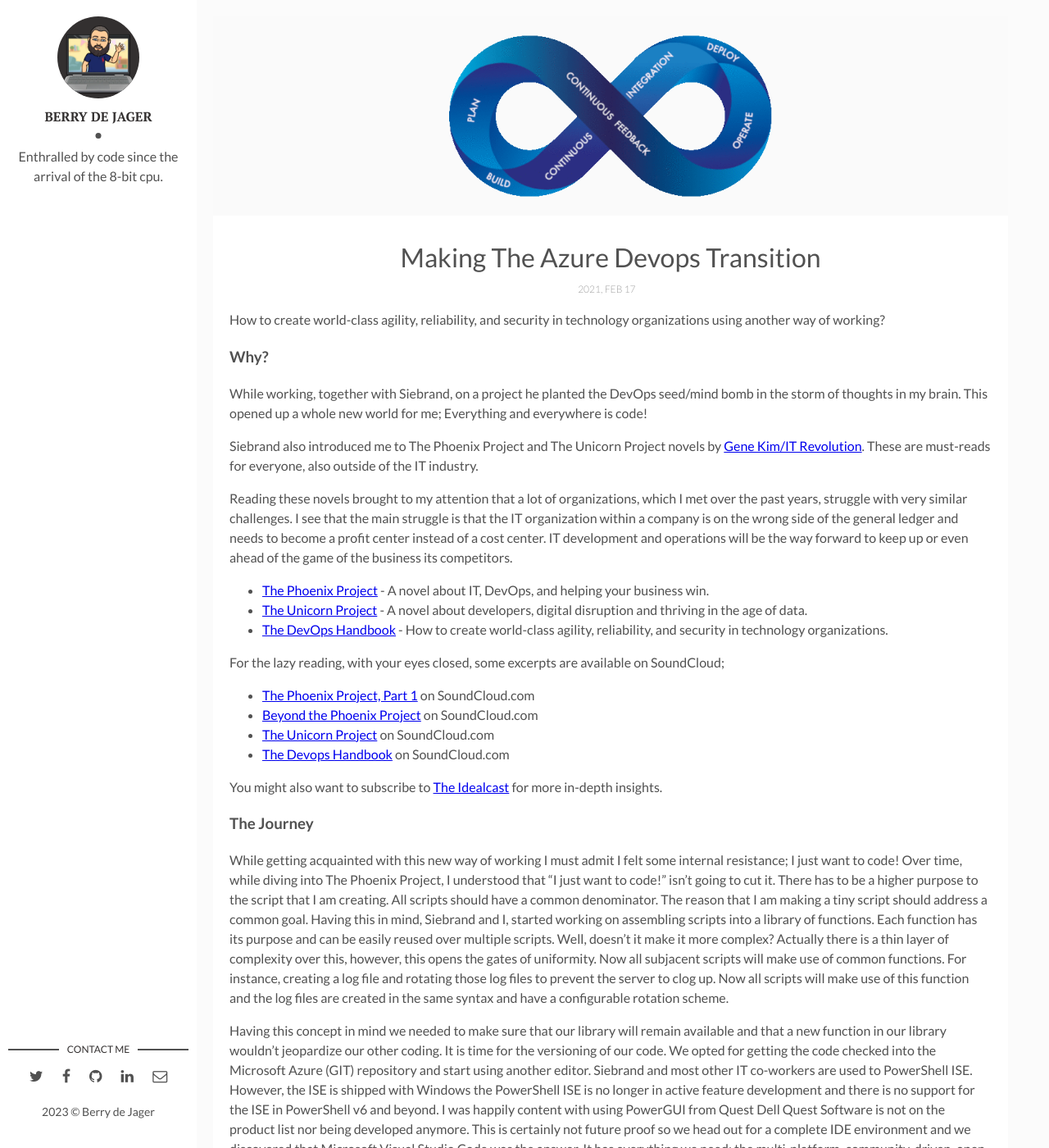
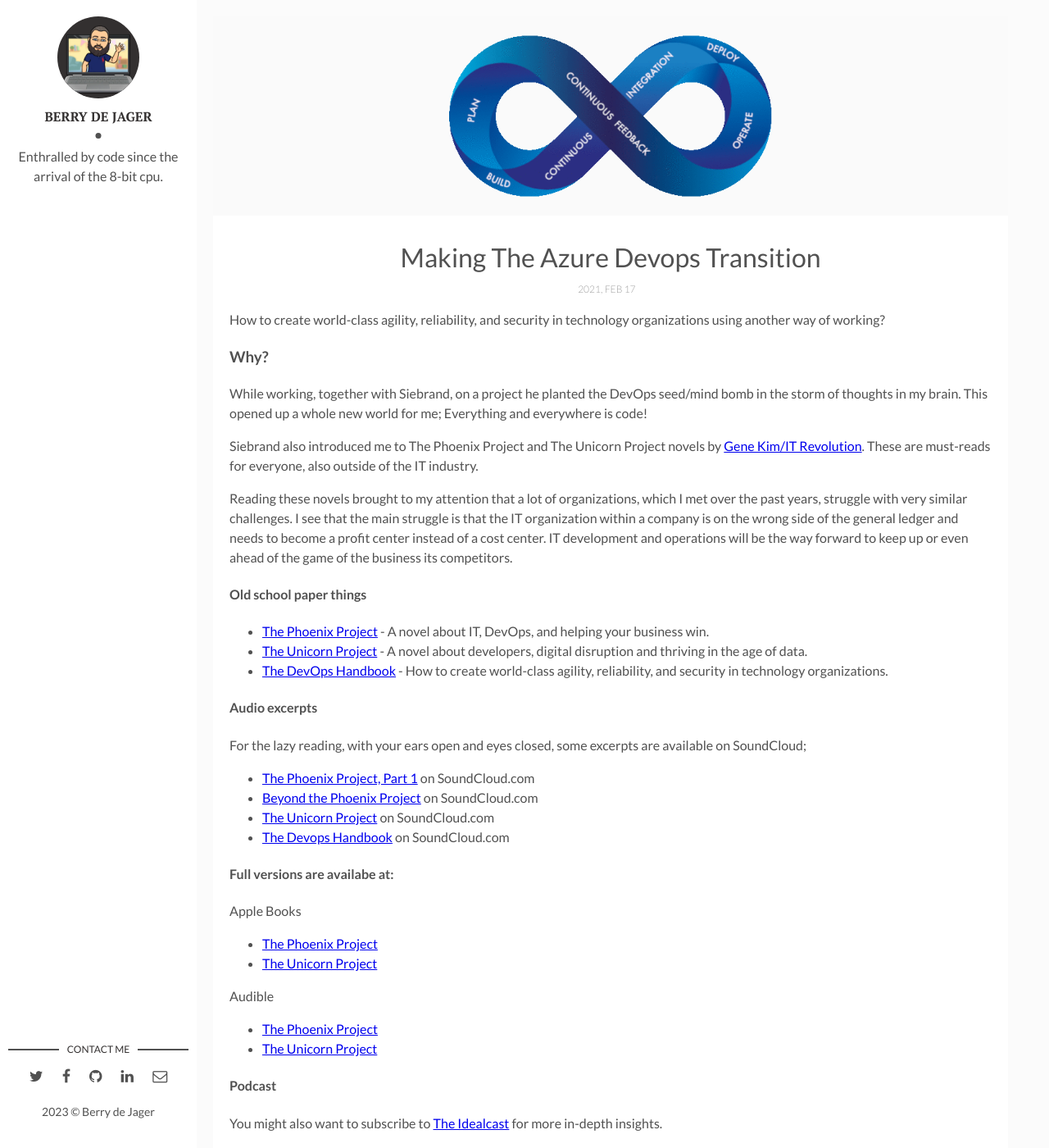
Before and after one commit to berrydejager/code, a Jekyll site: the page built from _posts/2021-02-17-Making-the-Azure-DevOps-transition..markdown, in a window 1280 px wide and 1400 px high. Shown: the whole window at 82% size. Built offline with Jekyll 4.4.1, drawn with Linux system fonts in a browser that asks for light colours; some of the changed text lies outside the part shown.

Commit message:
Update 2021-02-17-Making-the-Azure-DevOps-transition..markdown

```diff
--- a/_posts/2021-02-17-Making-the-Azure-DevOps-transition..markdown
+++ b/_posts/2021-02-17-Making-the-Azure-DevOps-transition..markdown
@@ -16,17 +16,34 @@ Siebrand also introduced me to The Phoenix Project and The Unicorn Project novel
 
 Reading these novels brought to my attention that a lot of organizations, which I met over the past years, struggle with very similar challenges. I see that the main struggle is that the IT organization within a company is on the wrong side of the general ledger and needs to become a profit center instead of a cost center. IT development and operations will be the way forward to keep up or even ahead of the game of the business its competitors.
 
+#### Old school paper things
+
 *	[The Phoenix Project](https://www.amazon.com/Phoenix-Project-DevOps-Helping-Business/dp/0988262592) - A novel about IT, DevOps, and helping your business win.
 *	[The Unicorn Project](https://www.amazon.com/Unicorn-Project-Developers-Disruption-Thriving/dp/1942788762) - A novel about developers, digital disruption and thriving in the age of data.
 *	[The DevOps Handbook](https://www.amazon.com/DevOps-Handbook-World-Class-Reliability-Organizations/dp/1942788002) - How to create world-class agility, reliability, and security in technology organizations.
 
+#### Audio excerpts
 
-For the lazy reading, with your eyes closed, some excerpts are available on SoundCloud;
+For the lazy reading, with your ears open and eyes closed, some excerpts are available on SoundCloud;
 
 *	[The Phoenix Project, Part 1](https://soundcloud.com/itrevolution/sets/the-phoenix-project-part-2) on SoundCloud.com
 *	[Beyond the Phoenix Project](https://soundcloud.com/itrevolution/sets/beyond-the-phoenix-project) on SoundCloud.com
 *	[The Unicorn Project](https://soundcloud.com/itrevolution/sets/the-unicorn-project) on SoundCloud.com
 *	[The Devops Handbook](https://soundcloud.com/itrevolution/sets/the-devops-handbook) on SoundCloud.com
+
+#### Full versions are availabe at:
+
+Apple Books
+
+*	[The Phoenix Project](https://books.apple.com/us/audiobook/the-phoenix-project-a-novel-about-it-devops/id981293333)
+*	[The Unicorn Project](https://books.apple.com/us/audiobook/the-unicorn-project-a-novel-about-developers/id1486612452)
+
+Audible
+
+*	[The Phoenix Project](https://www.audible.co.uk/pd/The-Phoenix-Project-Audiobook/B00VB034GK)
+*	[The Unicorn Project](https://www.audible.co.uk/pd/The-Unicorn-Project-Audiobook/B08129SJ41)
+
+#### Podcast
 
 You might also want to subscribe to [The Idealcast](https://itrevolution.com/the-idealcast-podcast/) for more in-depth insights.
 
@@ -116,3 +133,5 @@ Altogether this makes me look at work differently. It’s not about creating a f
     *	KickAss (C64) – Captain JiNX)
 
 #### Setting up the environment
+
+t.b.d.
```
Also changed, not shown: other parts of _posts/2021-02-17-Making-the-Azure-DevOps-transition..markdown (+1 -1 lines).
